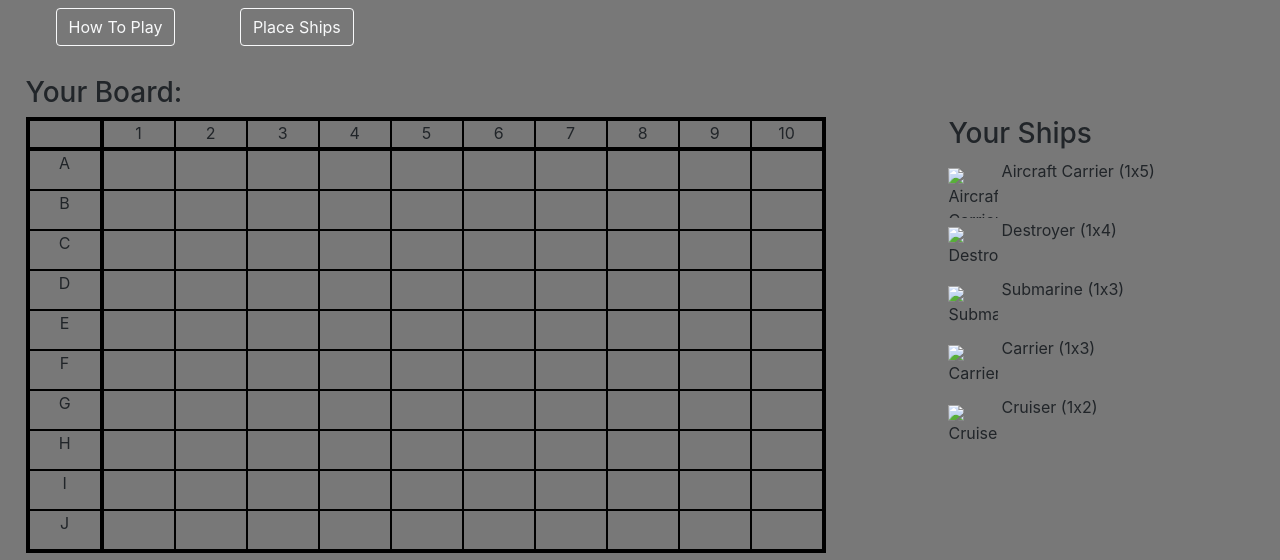
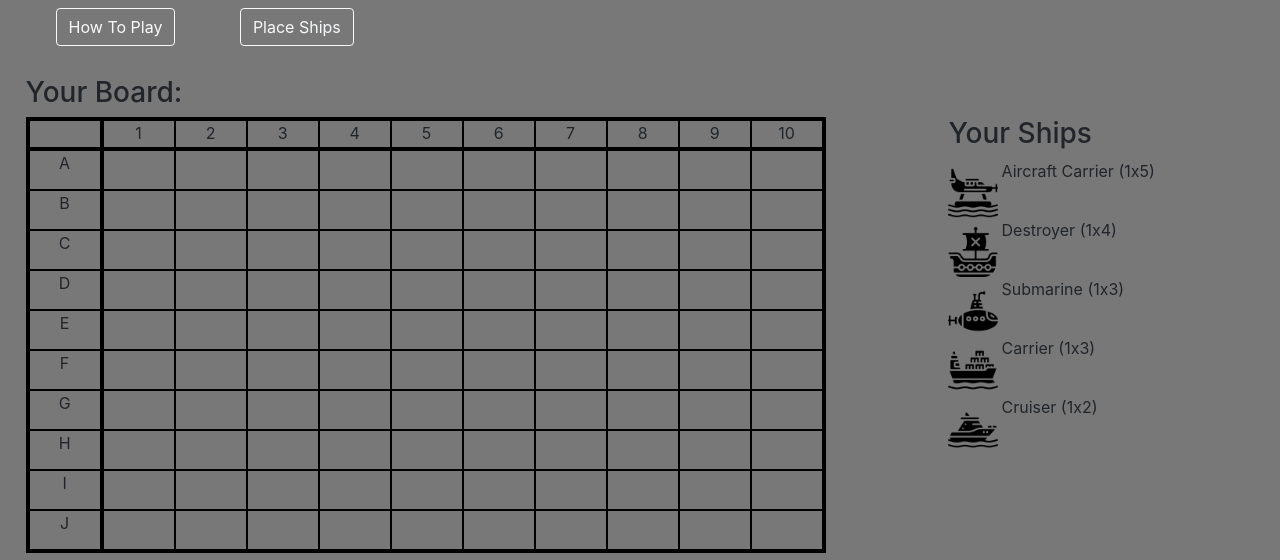
Before and after one commit to Louisesandlan/Battleships, a plain HTML site: page index.html in a window 1280 px wide. Shown: the part 96-656 px from the top of the page. Drawn offline with nearby package versions, Linux system fonts and the light colour scheme.

Commit message:
Update index.html

```diff
--- a/index.html
+++ b/index.html
@@ -206,23 +206,23 @@
   <h3>Your Ships</h3>
 
 <div class="shipsKey">
-  <img class="boats" src="images/001-plane.png" alt="Aircraft-Carrier">
+  <img class="boats" src="001-plane.png" alt="Aircraft-Carrier">
   <p class="ships">Aircraft Carrier (1x5)</p>
 </div>
   <div class="shipsKey">
-  <img class="boats" src="images/004-pirates.png" alt="Destroyer">
+  <img class="boats" src="004-pirates.png" alt="Destroyer">
   <p class="ships">Destroyer (1x4)</p>
 </div>
   <div class="shipsKey">
-  <img class="boats" src="images/002-vehicle.png" alt="Submarine">
+  <img class="boats" src="002-vehicle.png" alt="Submarine">
   <p class="ships">Submarine (1x3)</p>
 </div>
   <div class="shipsKey">
-  <img class="boats" src="images/003-ship.png" alt="Carrier">
+  <img class="boats" src="003-ship.png" alt="Carrier">
   <p class="ships">Carrier (1x3)</p>
 </div>
   <div class="shipsKey">
-  <img class="boats" src="images/005-yacht.png" alt="Cruiser">
+  <img class="boats" src="005-yacht.png" alt="Cruiser">
   <p class="shipsKey">Cruiser (1x2)</p>
 </div>
 
```
